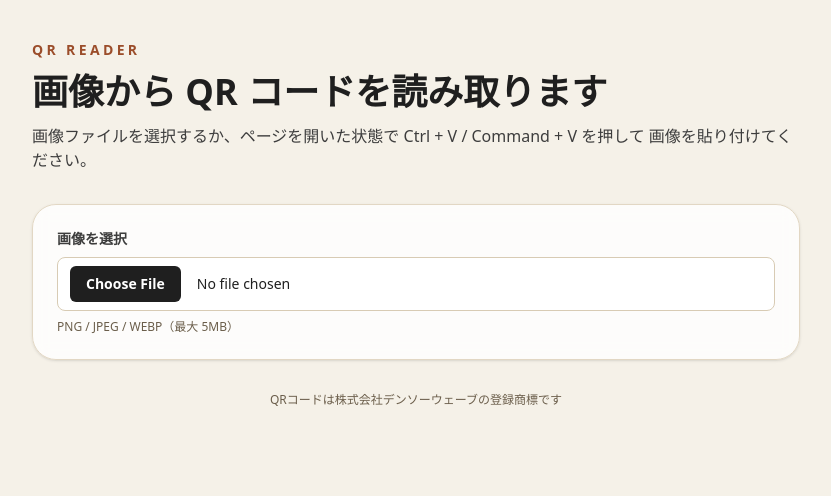
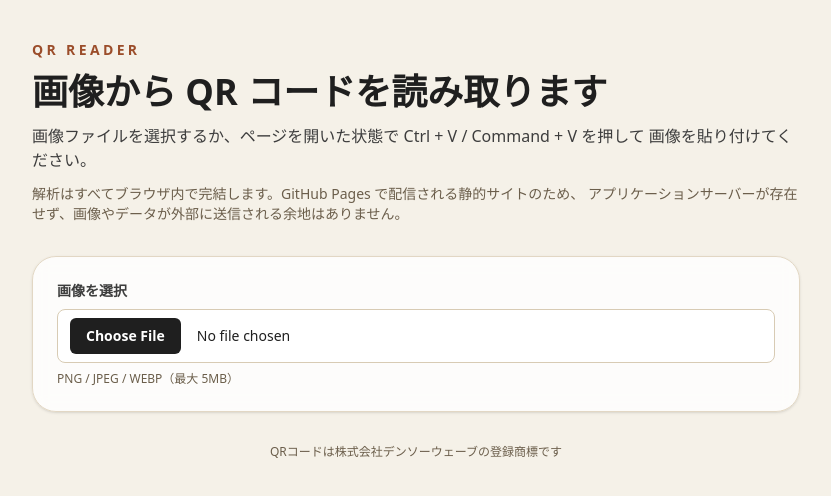
Before and after one commit to aurora1530/qr-reader, a React (Vite) app: page / in a window 1280 px wide. Shown: the top 496 px of the page, without its empty margins (224-1055 px from the left). Built offline with nearby package versions, Linux system fonts and the light colour scheme.

Commit message:
feat: ブラウザ内での解析に関する説明を追加

```diff
--- a/src/App.tsx
+++ b/src/App.tsx
@@ -204,6 +204,10 @@ function App() {
             画像ファイルを選択するか、ページを開いた状態で Ctrl + V / Command + V を押して
             画像を貼り付けてください。
           </p>
+          <p className="text-sm text-[#6b5e4b]">
+            解析はすべてブラウザ内で完結します。GitHub Pages で配信される静的サイトのため、
+            アプリケーションサーバーが存在せず、画像やデータが外部に送信される余地はありません。
+          </p>
         </header>
 
         <section className="rounded-3xl border border-[#e2d7c4] bg-white/80 p-6 shadow-sm backdrop-blur">
```
